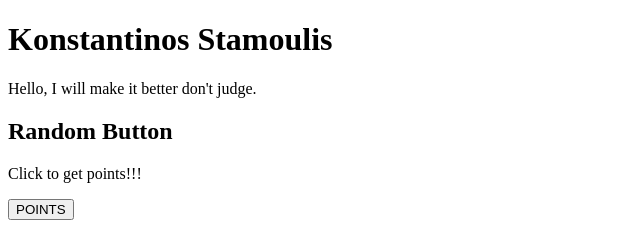
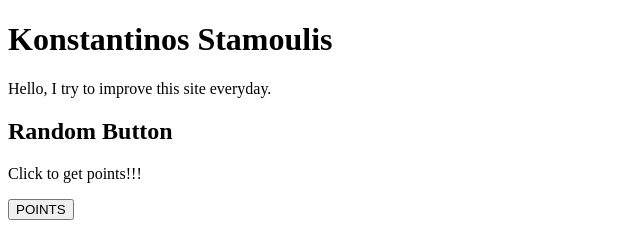
Before and after one commit to StamoulisK/StamoulisK.github.io, a plain HTML site: page index.html in a window 1280 px wide. Shown: the full height of the page, 0-640 px from the left. Drawn offline with Linux system fonts and the light colour scheme.

Commit message:
Update index.html

```diff
--- a/index.html
+++ b/index.html
@@ -3,7 +3,7 @@
 <body>
 
 <h1>Konstantinos Stamoulis</h1>
-<p>Hello, I will make it better don't judge.</p>
+<p>Hello, I try to improve this site everyday.</p>
 
 <h2>Random Button</h2>
 <p>Click to get points!!!</p>
```
